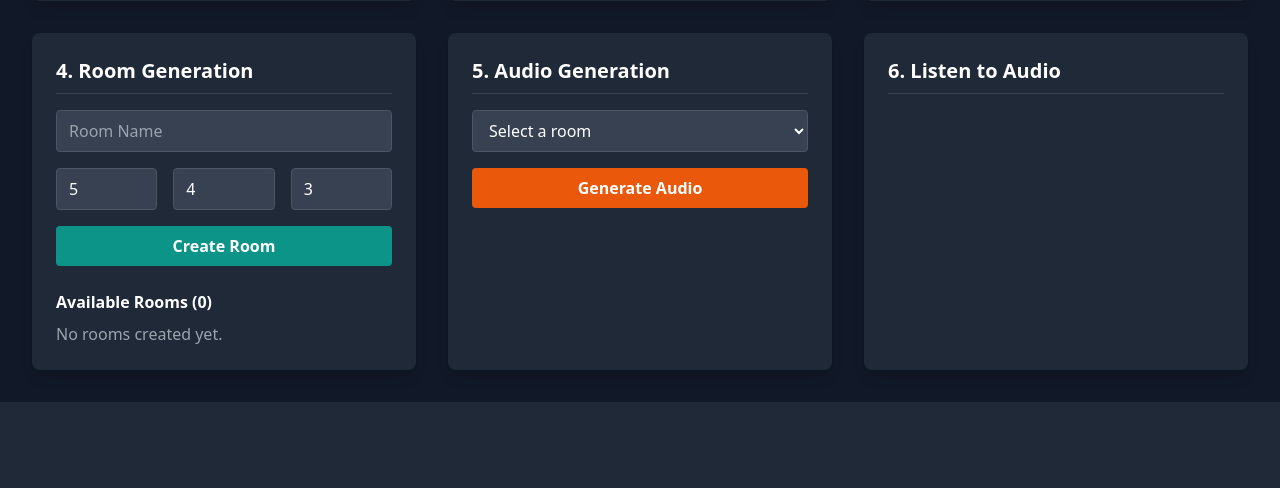
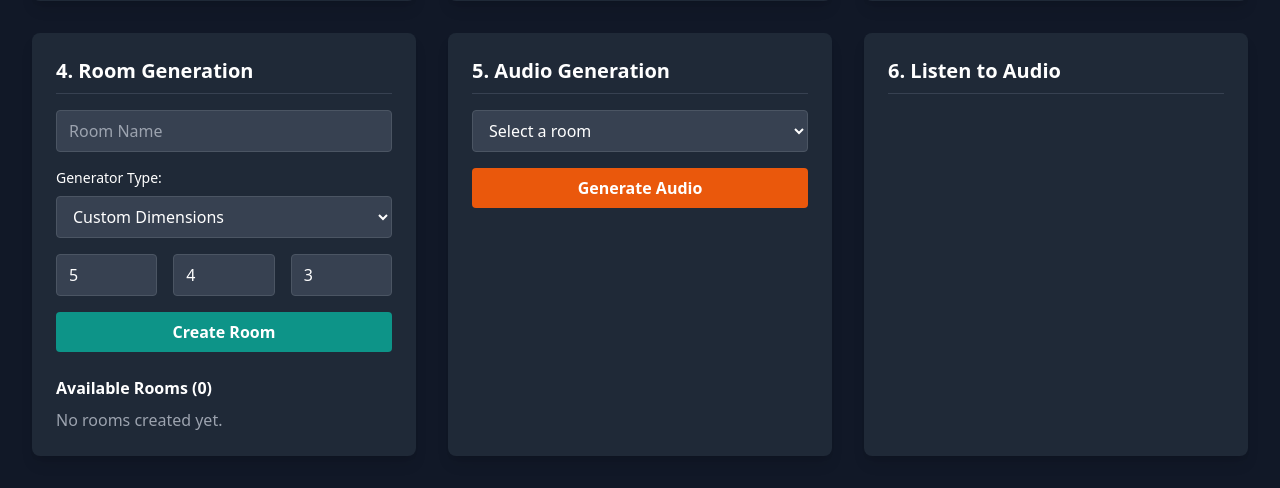
Before and after one commit to sdialog/demo, a Flask app: page / in a window 1280 px wide. Shown: the part 808-1296 px from the top of the page. Before the commit the page ends 1210 px from the top, so only its background shows below. Run offline with Flask 3, Linux system fonts and the light colour scheme; data that the repository does not hold is empty; some libraries are stand-ins or nearby versions.

Commit message:
Add room generator on the UI

```diff
--- a/app.py
+++ b/app.py
@@ -18,6 +18,8 @@
 from sdialog.audio.voice_database import HuggingfaceVoiceDatabase  # noqa: E402
 from sdialog.generators.base import BaseAttributeModelGenerator
 from sdialog.audio.utils import Role  # noqa: E402
+from sdialog.audio.room_generator import BasicRoomGenerator
+from sdialog.audio.jsalt import MedicalRoomGenerator
 
 sys.path.append(os.path.join(os.path.dirname(__file__), '..', 'src'))
 
@@ -371,28 +373,52 @@
 @app.route('/api/rooms', methods=['POST'])
 def create_room():
     data = request.json
+    generator_type = data.get('generator_type', 'custom')
     name = data.get('name', f"Room_{len(rooms)+1}")
-    width = float(data.get('width', 5))
-    length = float(data.get('length', 4))
-    height = float(data.get('height', 3))
 
-    dimensions = Dimensions3D(width=width, length=length, height=height)
+    room = None
 
-    # Explicitly place two speakers to ensure they are present for visualization
-    speaker1_pos = Position3D(x=width * 0.25, y=length / 2, z=1.6)
-    speaker2_pos = Position3D(x=width * 0.75, y=length / 2, z=1.6)
+    if generator_type == 'custom':
+        width = float(data.get('width', 5))
+        length = float(data.get('length', 4))
+        height = float(data.get('height', 3))
+        dimensions = Dimensions3D(width=width, length=length, height=height)
+        # Explicitly place two speakers to ensure they are present for visualization
+        speaker1_pos = Position3D(x=width * 0.25, y=length / 2, z=1.6)
+        speaker2_pos = Position3D(x=width * 0.75, y=length / 2, z=1.6)
+        room = Room(
+            name=name,
+            dimensions=dimensions,
+            speakers_positions={
+                Role.SPEAKER_1: speaker1_pos,
+                Role.SPEAKER_2: speaker2_pos,
+            }
+        )
+    elif generator_type == 'basic':
+        room_size = float(data.get('room_size', 20))
+        generator = BasicRoomGenerator()
+        room = generator.generate(args={"room_size": room_size})
+        room.name = name  # Override default name
+    elif generator_type == 'medical':
+        room_type = data.get('room_type', 'random')
+        generator = MedicalRoomGenerator()
+        room = generator.generate(args={"room_type": room_type})
+        room.name = name  # Override default name
 
-    room = Room(
-        name=name,
-        dimensions=dimensions,
-        speakers_positions={
+    if room:
+        # Explicitly place two speakers to ensure they are present for visualization
+        width = room.dimensions.width
+        length = room.dimensions.length
+        speaker1_pos = Position3D(x=width * 0.25, y=length / 2, z=1.6)
+        speaker2_pos = Position3D(x=width * 0.75, y=length / 2, z=1.6)
+        room.speakers_positions = {
             Role.SPEAKER_1: speaker1_pos,
             Role.SPEAKER_2: speaker2_pos,
         }
-    )
-    rooms.append(room)
-
-    return jsonify(room.model_dump(mode='json')), 201
+        rooms.append(room)
+        return jsonify(room.model_dump(mode='json')), 201
+    else:
+        return jsonify({'error': 'Invalid generator type'}), 400
 
 
 @app.route('/api/rooms', methods=['GET'])
--- a/static/js/script.js
+++ b/static/js/script.js
@@ -19,6 +19,12 @@ document.addEventListener('DOMContentLoaded', () => {
     const audioRoomSelect = document.getElementById('audio-room');
     let currentDialogId = null;
 
+    // Room gen elements
+    const generatorType = document.getElementById('generator-type');
+    const customParams = document.getElementById('custom-params');
+    const basicParams = document.getElementById('basic-params');
+    const medicalParams = document.getElementById('medical-params');
+
     // LLM Config elements
     const llmProvider = document.getElementById('llm-provider');
     const llmModelName = document.getElementById('llm-model-name');
@@ -37,6 +43,21 @@ document.addEventListener('DOMContentLoaded', () => {
     settingsModal.addEventListener('click', (event) => {
         if (event.target === settingsModal) {
             settingsModal.classList.add('hidden');
+        }
+    });
+
+    // --- Room Gen Logic ---
+    generatorType.addEventListener('change', () => {
+        customParams.classList.add('hidden');
+        basicParams.classList.add('hidden');
+        medicalParams.classList.add('hidden');
+
+        if (generatorType.value === 'custom') {
+            customParams.classList.remove('hidden');
+        } else if (generatorType.value === 'basic') {
+            basicParams.classList.remove('hidden');
+        } else if (generatorType.value === 'medical') {
+            medicalParams.classList.remove('hidden');
         }
     });
 
@@ -282,18 +303,36 @@ document.addEventListener('DOMContentLoaded', () => {
     createRoomForm.addEventListener('submit', (event) => {
         event.preventDefault();
         const formData = new FormData(createRoomForm);
-        const data = Object.fromEntries(formData.entries());
+        const data = {};
+
+        data.name = formData.get('name');
+        data.generator_type = formData.get('generator_type');
+
+        if (data.generator_type === 'custom') {
+            data.width = formData.get('width');
+            data.length = formData.get('length');
+            data.height = formData.get('height');
+        } else if (data.generator_type === 'basic') {
+            data.room_size = formData.get('room_size');
+        } else if (data.generator_type === 'medical') {
+            data.room_type = formData.get('room_type');
+        }
 
         fetch('/api/rooms', {
             method: 'POST',
             headers: { 'Content-Type': 'application/json' },
             body: JSON.stringify(data),
         })
-        .then(response => response.json())
+        .then(response => {
+            if (!response.ok) return response.json().then(err => { throw new Error(err.error) });
+            return response.json();
+        })
         .then(() => {
             fetchRooms();
-            createRoomForm.reset();
-        });
+            // Don't reset the whole form, just the name, to keep selections
+            document.getElementById('room-name').value = '';
+        })
+        .catch(error => alert(`Error creating room: ${error.message}`));
     });
 
     createDialogForm.addEventListener('submit', (event) => {
--- a/templates/index.html
+++ b/templates/index.html
@@ -93,11 +93,48 @@
 
                 <form id="create-room-form" class="space-y-4 mb-6">
                     <input type="text" id="room-name" name="name" placeholder="Room Name" class="w-full bg-gray-700 border border-gray-600 rounded px-3 py-2">
+
+                    <div>
+                        <label for="generator-type" class="block mb-2 text-sm font-medium">Generator Type:</label>
+                        <select id="generator-type" name="generator_type" class="w-full bg-gray-700 border border-gray-600 rounded px-3 py-2">
+                            <option value="custom" selected>Custom Dimensions</option>
+                            <option value="basic">Basic Room</option>
+                            <option value="medical">Medical Room</option>
+                        </select>
+                    </div>
+
+                    <div id="custom-params" class="space-y-4">
                         <div class="grid grid-cols-3 gap-4">
                            <input type="number" id="room-width" name="width" value="5" step="0.1" placeholder="Width" class="bg-gray-700 border border-gray-600 rounded px-3 py-2">
                            <input type="number" id="room-length" name="length" value="4" step="0.1" placeholder="Length" class="bg-gray-700 border border-gray-600 rounded px-3 py-2">
                            <input type="number" id="room-height" name="height" value="3" step="0.1" placeholder="Height" class="bg-gray-700 border border-gray-600 rounded px-3 py-2">
                         </div>
+                    </div>
+
+                    <div id="basic-params" class="hidden space-y-4">
+                        <div>
+                           <label for="room-size" class="block mb-2 text-sm font-medium">Room Size (m²):</label>
+                           <input type="number" id="room-size" name="room_size" value="20" step="0.1" placeholder="Room Size" class="w-full bg-gray-700 border border-gray-600 rounded px-3 py-2">
+                        </div>
+                    </div>
+
+                    <div id="medical-params" class="hidden space-y-4">
+                        <div>
+                            <label for="room-type" class="block mb-2 text-sm font-medium">Room Type:</label>
+                            <select id="room-type" name="room_type" class="w-full bg-gray-700 border border-gray-600 rounded px-3 py-2">
+                                <option value="random" selected>Random</option>
+                                <option value="consultation">Consultation (4.5m²)</option>
+                                <option value="examination">Examination (6m²)</option>
+                                <option value="treatment">Treatment (8m²)</option>
+                                <option value="patient_room">Patient Room (9.5m²)</option>
+                                <option value="surgery">Surgery (12m²)</option>
+                                <option value="waiting_room">Waiting Room (15m²)</option>
+                                <option value="emergency">Emergency (18m²)</option>
+                                <option value="office">Office (20m²)</option>
+                            </select>
+                        </div>
+                    </div>
+
                     <button type="submit" class="w-full bg-teal-600 hover:bg-teal-700 text-white font-bold py-2 px-4 rounded">Create Room</button>
                 </form>
 
```
Lines whose indentation alone changed are shown as unchanged.
